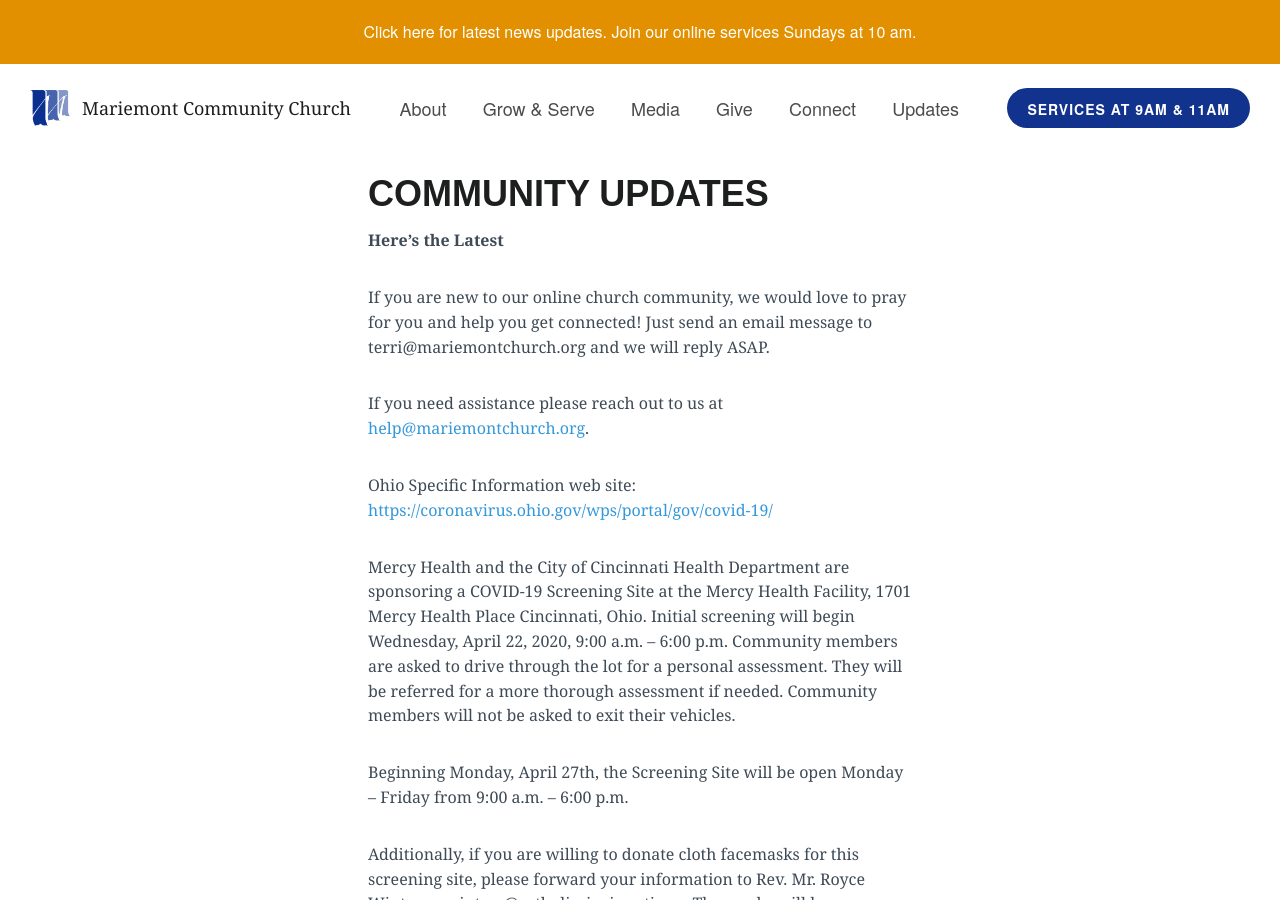
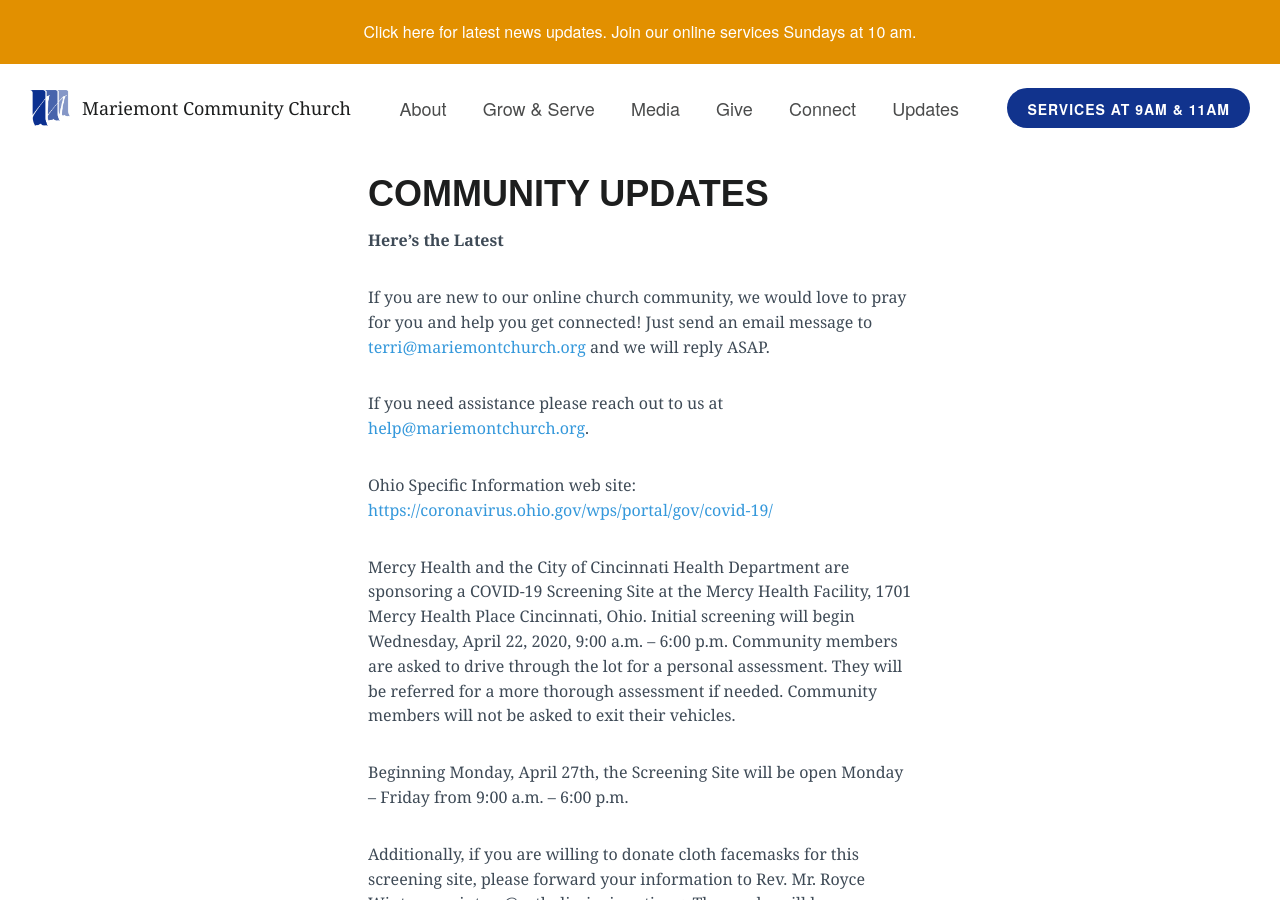
Before and after one commit to lukemoderwell/mariemont, a Jekyll site: the page built from updates.markdown, in a window 1280 px wide and 900 px high. Built offline with Jekyll 4.4.1, drawn with Linux system fonts in a browser that asks for light colours; nearby versions of some CDN libraries; some of the changed lines change nothing that is shown.

Commit message:
Updated Updates

```diff
--- a/updates.markdown
+++ b/updates.markdown
@@ -11,7 +11,7 @@
 
 **Here's the Latest**
 
-If you are new to our online church community, we would love to pray for you and help you get connected! Just send an email message to terri@mariemontchurch.org and we will reply ASAP.
+If you are new to our online church community, we would love to pray for you and help you get connected! Just send an email message to [terri@mariemontchurch.org](https://terri@mariemontchurch.org) and we will reply ASAP.
 
 If you need assistance please reach out to us at [help@mariemontchurch.org](http://help@mariemontchurch.org).
 
```
